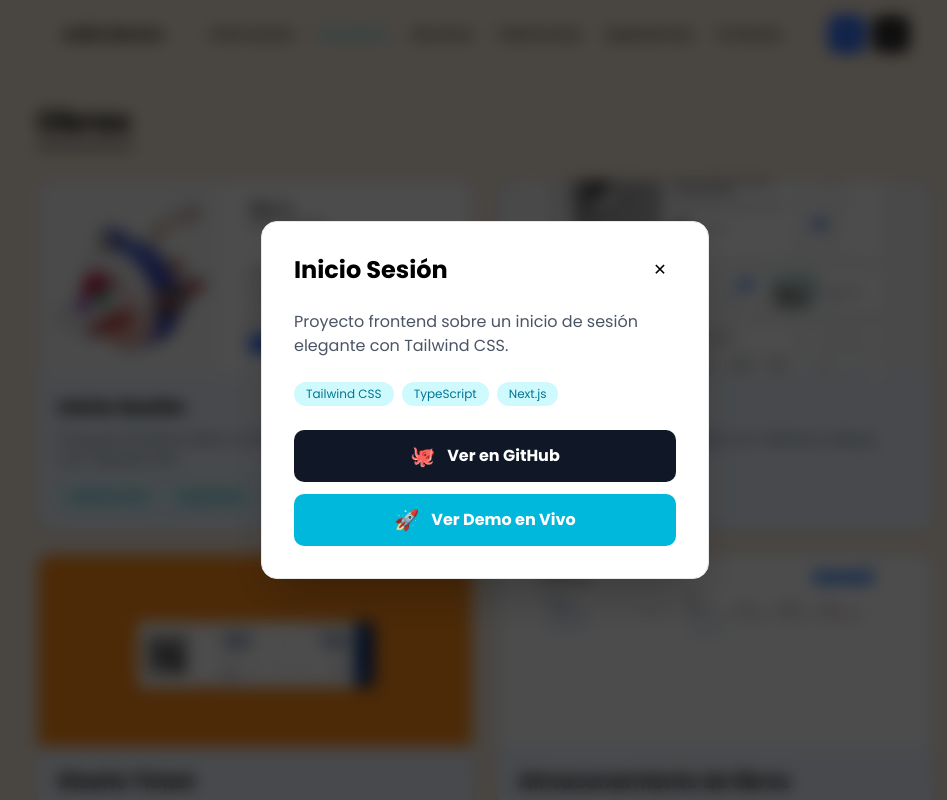
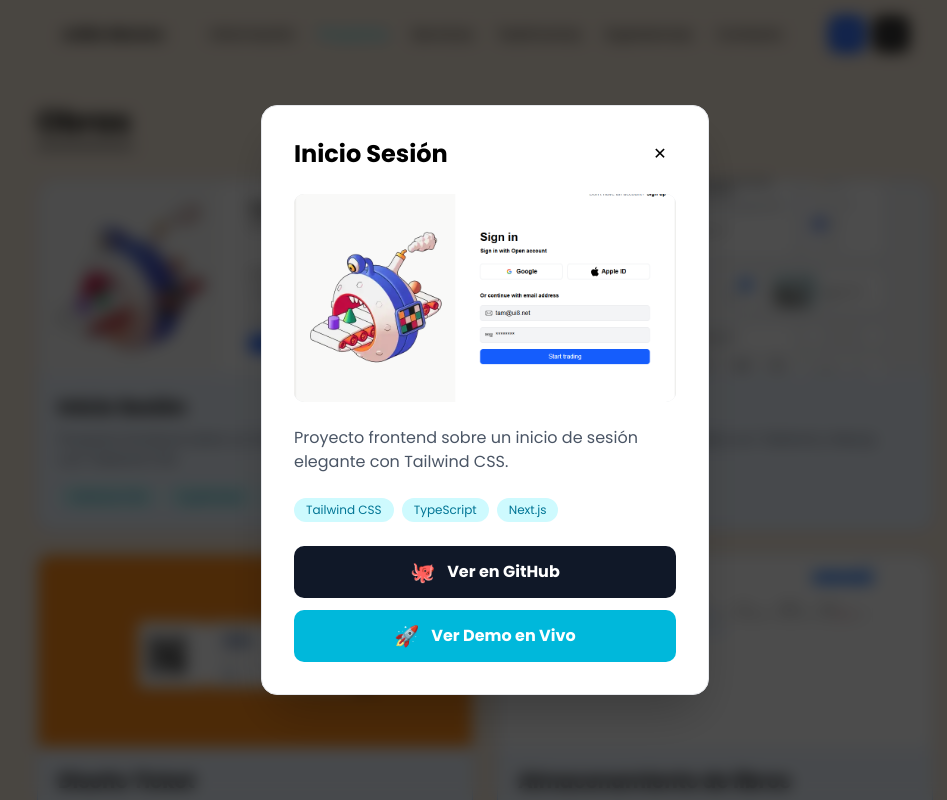
Before and after one commit to JulianMoreno627/Portafoleo-Julian-Moreno, a Next.js app: page /proyectos in a window 1280 px wide. Both pictures are taken after a click on the element 410 px from the left and 355 px from the top of the page. Shown: the top 800 px of the page, without its empty margins (155-1102 px from the left). Built offline with nearby package versions, Linux system fonts and the light colour scheme; what @midudev/tailwind-animations would draw is missing.

Commit message:
Agrego Modo Claro o Oscuro segun el sistema

```diff
--- a/src/app/proyectos/page.tsx
+++ b/src/app/proyectos/page.tsx
@@ -185,6 +185,16 @@ export default function ProyectosPage() {
                     </button>
                   </div>
 
+                  <div className={`relative w-full h-40 md:h-52 mb-6 rounded-lg overflow-hidden ${darkMode ? 'bg-gray-800' : 'bg-gray-200'}`}>
+                    <Image
+                      src={project.imagen}
+                      alt={project.titulo}
+                      fill
+                      className="object-cover"
+                      priority
+                    />
+                  </div>
+
                   <p className={`mb-6 ${darkMode ? "text-gray-400" : "text-gray-600"}`}>
                     {project.descripcion}
                   </p>
--- a/src/components/ClientOnlyThemeButton.tsx
+++ b/src/components/ClientOnlyThemeButton.tsx
@@ -5,7 +5,7 @@ import { ThemeTogglerButton } from "@/components/animate-ui/components/buttons";
 import { useTheme } from "./ThemeProvider";
 
 export default function ClientOnlyThemeButton() {
-  const { setDarkMode } = useTheme();
+  const { setMode } = useTheme();
   const [hasMounted, setHasMounted] = useState(false);
 
   useEffect(() => {
@@ -24,9 +24,9 @@ export default function ClientOnlyThemeButton() {
     <ThemeTogglerButton
       variant="default"
       size="default"
-      modes={["light", "dark"]}
+      modes={["light", "dark", "system"]}
       onImmediateChange={(next) => {
-        setDarkMode(next === 'dark');
+        setMode(next);
       }}
     />
   );
--- a/src/components/ThemeProvider.tsx
+++ b/src/components/ThemeProvider.tsx
@@ -3,40 +3,56 @@
 import { createContext, useContext, useState, useEffect } from "react";
 import { useTheme as useNextTheme } from "next-themes";
 
+type ThemeSelection = "light" | "dark" | "system";
+
 type ThemeContextType = {
   darkMode: boolean;
   setDarkMode: (value: boolean) => void;
+  mode: ThemeSelection;
+  setMode: (value: ThemeSelection) => void;
   isLoaded: boolean;
 };
 
 const ThemeContext = createContext<ThemeContextType | undefined>(undefined);
 
 export function ThemeProvider({ children }: { children: React.ReactNode }) {
-  const { resolvedTheme, setTheme } = useNextTheme();
-  const [darkMode, setDarkModeState] = useState(true);
+  const { resolvedTheme, setTheme, theme } = useNextTheme();
+  const [darkMode, setDarkModeState] = useState(false);
+  const [mode, setModeState] = useState<ThemeSelection>((theme as ThemeSelection) || "system");
   const [isLoaded, setIsLoaded] = useState(false);
-
-  // Marcar como cargado tras hidratación
-  useEffect(() => {
-    setIsLoaded(true);
-  }, []);
 
   // Sincronizar con el tema resuelto de next-themes
   useEffect(() => {
     if (resolvedTheme) {
       setDarkModeState(resolvedTheme === "dark");
+      setIsLoaded(true);
     }
   }, [resolvedTheme]);
 
+  // Mantener el estado de modo sincronizado con next-themes
+  useEffect(() => {
+    if (theme) {
+      setModeState(theme as ThemeSelection);
+    }
+  }, [theme]);
+
   const setDarkMode = (value: boolean) => {
     setDarkModeState(value);
+    setModeState(value ? "dark" : "light");
     try {
       setTheme(value ? "dark" : "light");
     } catch {}
   };
 
+  const setMode = (value: ThemeSelection) => {
+    setModeState(value);
+    try {
+      setTheme(value);
+    } catch {}
+  };
+
   return (
-    <ThemeContext.Provider value={{ darkMode, setDarkMode, isLoaded }}>
+    <ThemeContext.Provider value={{ darkMode, setDarkMode, mode, setMode, isLoaded }}>
       {children}
     </ThemeContext.Provider>
   );
```
